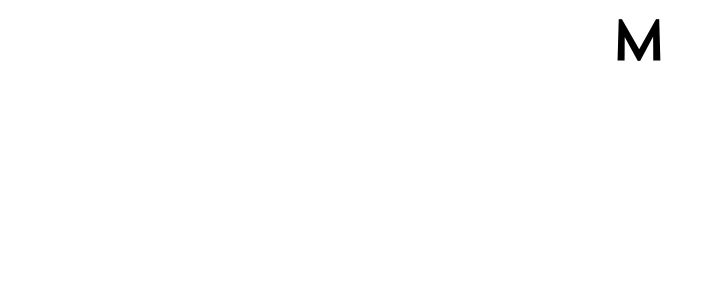
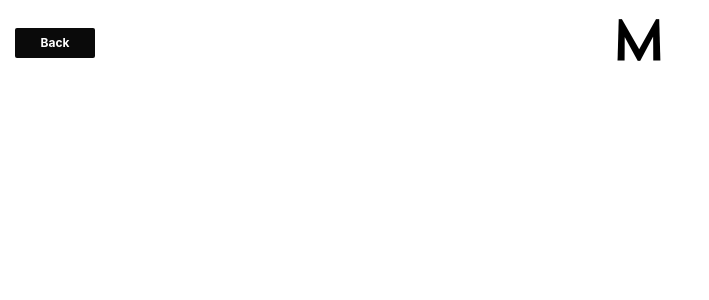
Before and after one commit to Matimrs/cuanto-es, a React (Create React App) app: page /result in a window 1280 px wide. Shown: the top 300 px of the page, without its empty margins (0-709 px from the left). Built offline with nearby package versions, Linux system fonts and the light colour scheme.

Commit message:
Cambios de estilos, implementacion de boton volver y modificacion del navbar

```diff
--- a/src/App.js
+++ b/src/App.js
@@ -1,21 +1,38 @@
-import NavBar from './Components/NavBar/NavBar';
-import MainContainer from './Components/MainContainer/MainContainer';
-import ResultContainer from './Components/ResultContainer/ResultContainer';
-import { BrowserRouter, Route, Routes } from 'react-router-dom';
-import { useState } from 'react';
-
+import NavBar from "./Components/NavBar/NavBar";
+import MainContainer from "./Components/MainContainer/MainContainer";
+import ResultContainer from "./Components/ResultContainer/ResultContainer";
+import { BrowserRouter, Route, Routes } from "react-router-dom";
+import { useState } from "react";
 
 function App() {
 
-  const [arrayResult, setArrayResult] = useState([])
+  const [arrayResult, setArrayResult] = useState([]);
+
+  const [resultView, setResultView] = useState(false);
 
   return (
-    <div className='App' style={{height: '100vh'}}>
+    <div className="App" style={{ height: "100vh" }}>
       <BrowserRouter>
-        <NavBar/>
+        <NavBar resultView={resultView} />
         <Routes>
-          <Route path='/' element={<MainContainer setArrayResult={setArrayResult}/>} />
-          <Route path='/result' element={<ResultContainer array={arrayResult}/>} />
+          <Route
+            path="/"
+            element={
+              <MainContainer
+                setResultView={setResultView}
+                setArrayResult={setArrayResult}
+              />
+            }
+          />
+          <Route
+            path="/result"
+            element={
+              <ResultContainer
+                setResultView={setResultView}
+                array={arrayResult}
+              />
+            }
+          />
         </Routes>
       </BrowserRouter>
     </div>
--- a/src/Components/MainContainer/MainContainer.js
+++ b/src/Components/MainContainer/MainContainer.js
@@ -1,5 +1,5 @@
 import PersonList from "../PersonList/PersonList";
-import { useState, useRef } from "react";
+import { useState, useRef, useEffect } from "react";
 import { Link } from "react-router-dom";
 import { AddPersonBox } from "../AddPersonBox/AddPersonBox";
 class Deudor {
@@ -63,7 +63,14 @@
   return aux;
 };
 
-const MainContainer = ({ setArrayResult }) => {
+const MainContainer = ({ setArrayResult, setResultView }) => {
+
+  useEffect(() => {
+
+    setResultView(false);
+
+  },[]);
+
   const [name, setName] = useState("");
 
   const [flagName, setFlagName] = useState(true);
@@ -73,6 +80,8 @@
   const [personList, setPersonList] = useState([]);
 
   const [value, setValue] = useState("");
+
+  const [loading, setLoading] = useState(false);
 
   const inputNameRef = useRef(null);
 
@@ -128,20 +137,20 @@
   };
 
   const handleArrayResult = () => {
-    console.log(personList);
     let aux = JSON.parse(JSON.stringify(personList));
     const result = calculate(aux).filter((e) => {
       return e.recibe;
     });
+    setLoading(true);
     setArrayResult(result);
   };
 
   return (
     <div
       class="is-flex is-flex-direction-row is-justify-content-center is-align-items-center"
-      style={{ height: "calc(100% - 88px)" }}
+      style={{ minHeight: "calc(100% - 88px)" }}
     >
-      <div style={{ width: "40%", minWidth: "250px" }}>
+      <div style={{ width: "40%", minWidth: "250px", paddingTop: '10px' }}>
         <div class="is-flex is-flex-direction-column is-justify-content-center is-align-items-center">
           <AddPersonBox
             name={name}
@@ -161,12 +170,28 @@
           />
           {personList.length > 1 && (
             <Link to={"/result"} style={{ width: "100%" }}>
+              { !loading && (
               <button
                 onClick={handleArrayResult}
-                class="button is-light is-fullwidth mb-3"
+                class="button is-outlined is-fullwidth mb-3 label"
+                style={{
+                  boxShadow:
+                    "0 0 0.5em 0.125em rgba(10, 10, 10, 0.1), 0 0 0 1px rgba(10, 10, 10, 0.02)",
+                }}
               >
                 Calculate
-              </button>
+              </button>)
+              }
+              {loading && (
+                <button
+                onClick={handleArrayResult}
+                className="button is-loading is-fullwidth mb-3"
+                style={{
+                  boxShadow:
+                    "0 0 0.5em 0.125em rgba(10, 10, 10, 0.1), 0 0 0 1px rgba(10, 10, 10, 0.02)",
+                }}
+              />
+              )}
             </Link>
           )}
         </div>
--- a/src/Components/NavBar/NavBar.js
+++ b/src/Components/NavBar/NavBar.js
@@ -1,16 +1,41 @@
 import { NavLink } from "react-router-dom";
 
+const NavBar = ({ resultView }) => {
 
-const NavBar = () => {
-    return(
-        <nav class="navbar is-flex is-flex-direction-row is-justify-content-center is-align-items-center pt-4" role="navigation" aria-label="main navigation">
-            <div class="navbar-brand">
-                <NavLink to={'/'}>
-                    <img src="LogoM.png" alt="Logo" style={{width: '50px'}}/>
-                </NavLink>
-            </div>
-        </nav>
-    )
-}
+    const isSmallScreen = window.innerWidth < 500;
+
+  return (
+    <nav
+      class={`navbar is-flex ${(isSmallScreen && resultView)? `is-justify-content-right` : `is-justify-content-center`} is-align-items-center pt-4`}
+      role="navigation"
+      aria-label="main navigation"
+    >
+      {resultView && (
+        <NavLink to={"/"}>
+          <button
+            className="button is-black label is-small"
+            style={{
+              position: "fixed",
+              top: "0",
+              left: "0",
+              margin: "28px 0 0 15px",
+              width: "6%",
+              minWidth: "80px",
+            }}
+          >
+            Back
+          </button>
+        </NavLink>
+      )}
+        <NavLink to={"/"} style={{
+            width: "50px",
+            height: "50px",
+            margin: '0 20px 0 20px'
+            }}>
+          <img src="LogoM.png" alt="Logo" style={{ width: "50px" }} />
+        </NavLink>
+    </nav>
+  );
+};
 
 export default NavBar;
--- a/src/Components/Result/Result.js
+++ b/src/Components/Result/Result.js
@@ -1,6 +1,6 @@
 const Result = ({debtor,amount,creditor}) => {
     return(
-        <article class="message is-dark container my-5" style={{width: '100%'}}>
+        <article class="message is-black container my-5" style={{width: '100%'}}>
             <div class="message-body">
                 <b>{debtor}</b> pays <b>${amount}</b> to <b>{creditor}</b>
             </div>
--- a/src/Components/ResultContainer/ResultContainer.js
+++ b/src/Components/ResultContainer/ResultContainer.js
@@ -1,6 +1,13 @@
 import Result from "../Result/Result";
+import { useEffect } from "react";
 
-const ResultContainer = ({array})=>{
+const ResultContainer = ({array, setResultView})=>{
+
+    useEffect(() => {
+
+        setResultView(true);
+
+    },[]);
 
     return(
         <div class="is-flex is-flex-direction-row is-justify-content-center is-align-items-center" style={{height: 'calc(100% - 88px)'}}>
```
